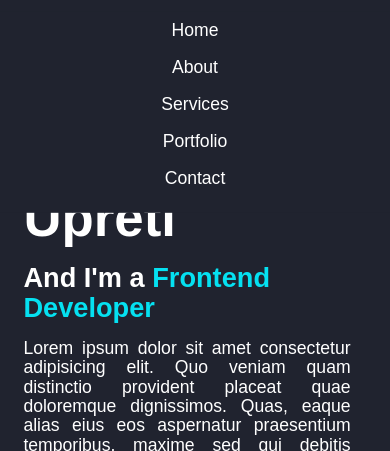
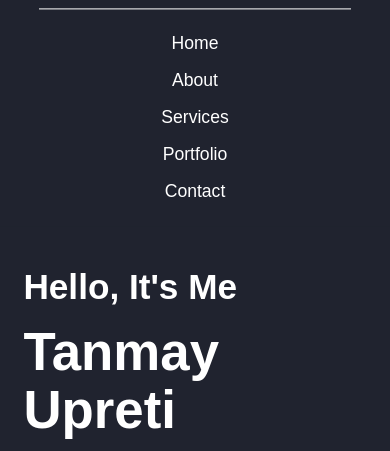
Before and after one commit to tnmyy/personal-portfolio-1, a plain HTML site: page index.html in a window 390 px wide. Both pictures are taken after a click on the icon 348 px from the left and 58 px from the top of the page. Shown: the part 107-558 px from the top of the page. Drawn offline with Linux system fonts and the light colour scheme.

Commit message:
Reponsive Navlinks Completed

```diff
--- a/css/responsive.css
+++ b/css/responsive.css
@@ -139,9 +139,10 @@
 
   #listItems {
     position: absolute;
-    display: flex;
     flex-direction: column;
     align-items: center;
+    margin-top: 0;
+    padding: 0;
   }
 
   .bar {
@@ -172,4 +173,16 @@
     font-size: 1.75rem;
     cursor: pointer;
   }
+
+  .navLinks {
+    width: 80%;
+    padding: 1rem 0;
+    text-align: center;
+    flex-direction: column;
+    border-top: 0.01rem solid var(--fontClr);
+  }
+
+  .crossHome {
+    margin-top: 22rem;
+  }
 }
--- a/css/style.css
+++ b/css/style.css
@@ -25,7 +25,7 @@ nav {
   overflow: hidden;
 }
 
-nav > div > a > img {
+.navDiv > a > img {
   width: 6rem;
   border: 2px solid var(--themeColor);
   border-radius: 50%;
@@ -40,17 +40,21 @@ nav > a > img:hover {
   display: flex;
 }
 
-#listItems > li {
+.navLinks {
+  display: flex;
+}
+
+.navLinks > li {
   list-style: none;
   margin: 0.5rem;
 }
 
-#listItems > li > a {
+.navLinks > li > a {
   text-decoration: none;
   font-size: var(--fontPara);
 }
 
-#listItems > li > a:hover {
+.navLinks > li > a:hover {
   color: var(--themeColor);
   text-shadow: var(--hoverEffect);
   font-size: 1.2rem;
@@ -62,7 +66,7 @@ nav > a > img:hover {
 
 /* Home */
 
-#home {
+.home {
   margin-top: 10rem;
 }
 
@@ -225,6 +229,7 @@ nav > a > img:hover {
   display: flex;
   border-radius: 1rem;
   width: 23vw;
+  cursor: pointer;
 }
 
 .projectImg {
--- a/index.html
+++ b/index.html
@@ -25,11 +25,13 @@
           <i class="fas fa-bars" id="navBars"></i>
         </div>
         <ul id="listItems" class="bar">
-          <li><a href="#">Home</a></li>
-          <li><a href="#aboutLink">About</a></li>
-          <li><a href="#servicesLink">Services</a></li>
-          <li><a href="#portfolioLink">Portfolio</a></li>
-          <li><a href="#contactLink">Contact</a></li>
+          <div class="navLinks">
+            <li><a href="#">Home</a></li>
+            <li><a href="#aboutLink">About</a></li>
+            <li><a href="#servicesLink">Services</a></li>
+            <li><a href="#portfolioLink">Portfolio</a></li>
+            <li><a href="#contactLink">Contact</a></li>
+          </div>
         </ul>
       </nav>
     </header>
@@ -37,7 +39,7 @@
     <div id="sections">
       <!-- Home -->
 
-      <section id="home" class="section">
+      <section id="home" class="section home">
         <div class="homeContainer">
           <div class="homeData">
             <h2>Hello, It's Me</h2>
--- a/js/script.js
+++ b/js/script.js
@@ -57,6 +57,7 @@ console.log(`Tanmay Upreti`);
 
 const navBars = document.getElementById("navBars");
 const list = document.getElementById("listItems");
+const home = document.getElementById("home");
 
 const responsiveNav = (mediaQuery) => {
   if (mediaQuery.matches) {
@@ -70,30 +71,8 @@ const mediaQuery = window.matchMedia("(width<= 780px)");
 responsiveNav(mediaQuery);
 mediaQuery.addEventListener("change", responsiveNav);
 
-// navBars.addEventListener("click", () => {
-//   navBars.classList.toggle("fa-times");
-//   navBars.classList.toggle("cross");
-//   navBars.classList.toggle("bar");
-
-//   if ((navBars.classList.contains = "cross")) {
-//     list.style.visibility = "visible";
-//     list.style.transform = "translateY(80%)";
-//     list.style.display = "contents";
-//     list.style.padding = "1rem";
-//     list.style.opacity = "1";
-//     console.log(`Yes`);
-//   } else {
-//     console.log("No");
-//   }
-//   // if ((navBars.classList.contains = "bar")) {
-//   //   list.style.visibility = "hidden";
-//   //   list.style.transform = "translateY(100%)";
-//   //   list.style.opacity = "0";
-//   //   console.log(`No`);
-//   // }
-// });
-
 navBars.addEventListener("click", () => {
   navBars.classList.toggle("fa-times");
   list.classList.toggle("cross");
+  home.classList.toggle("crossHome");
 });
```
Also changed, not shown: css/utility.css (+0 -58 lines).
